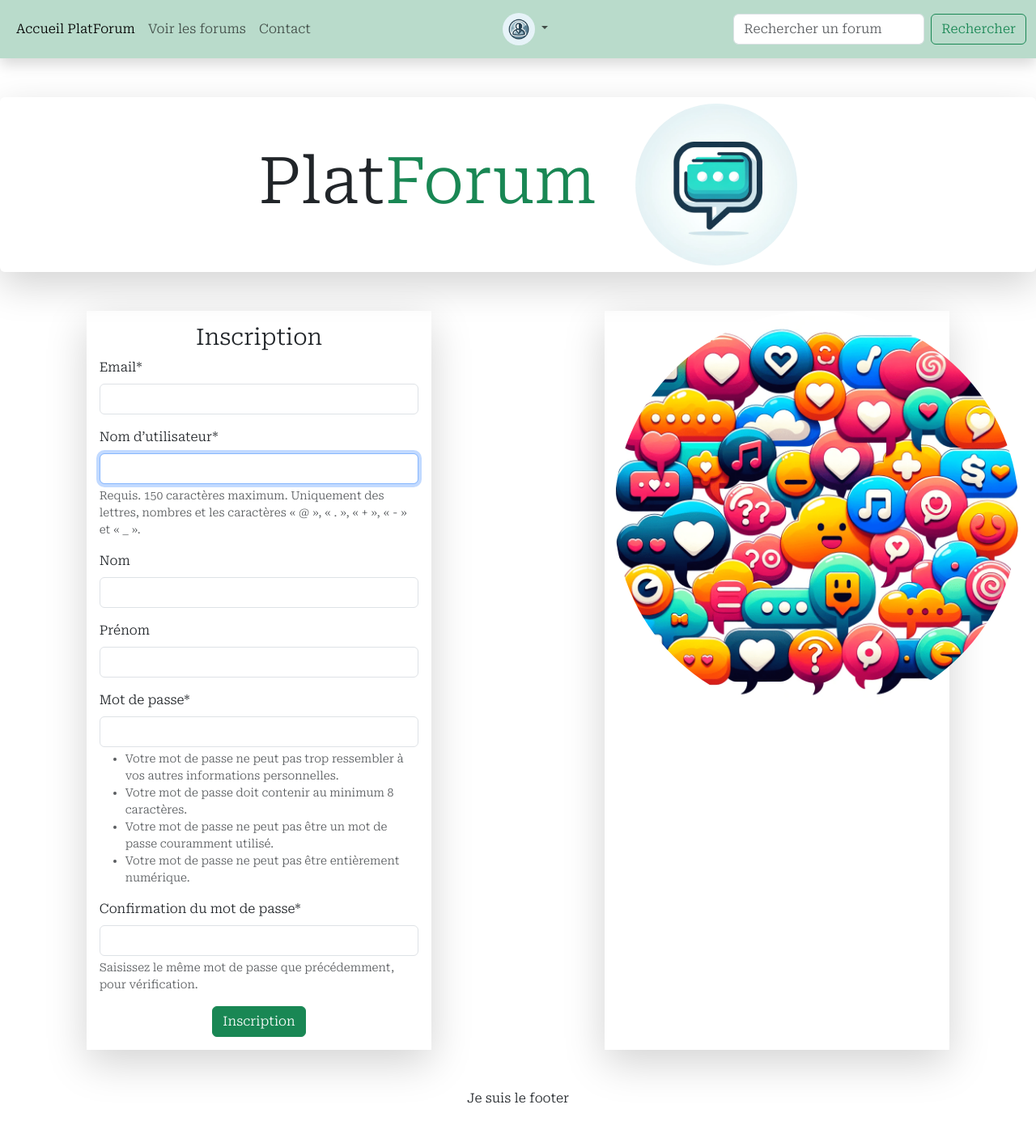
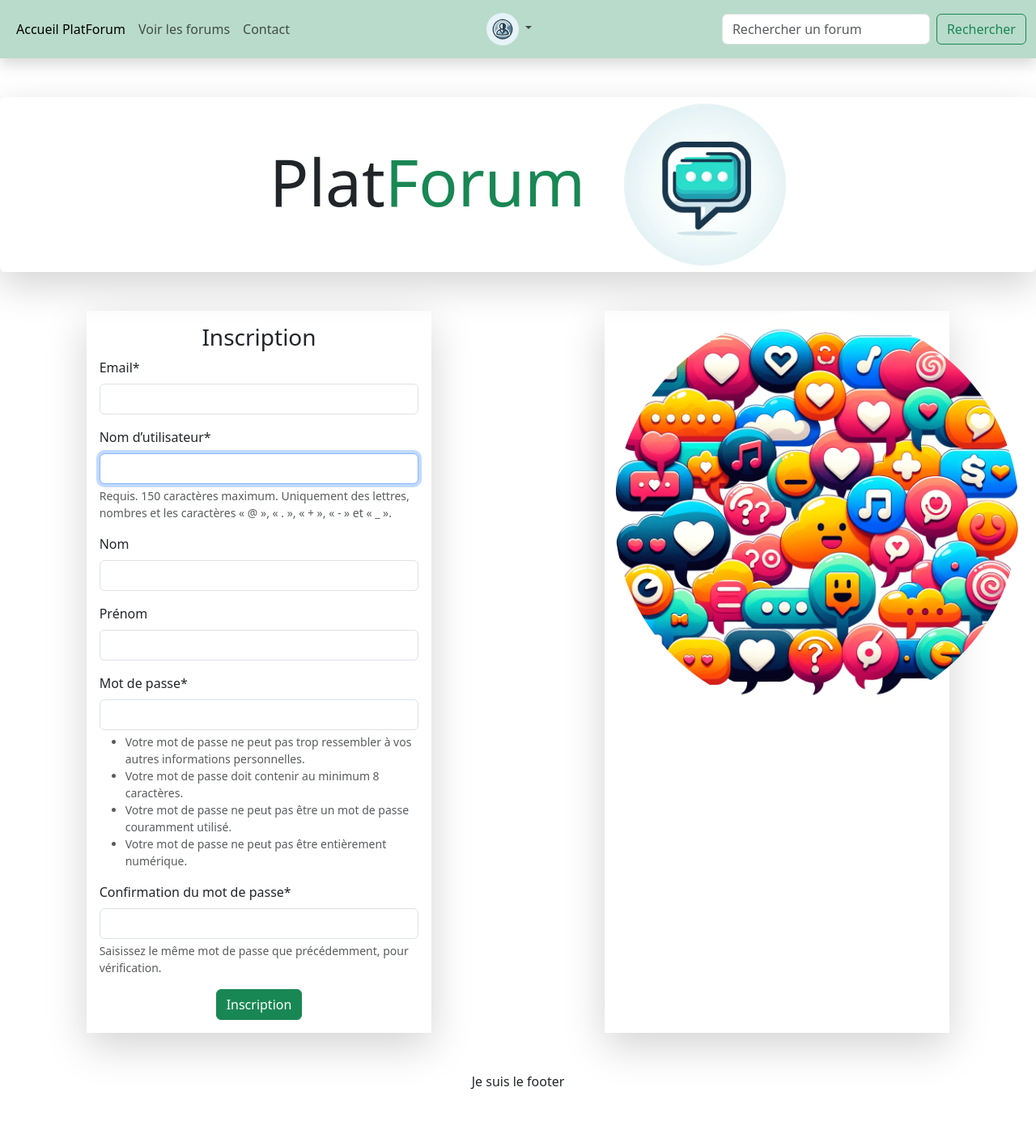
Before and after one commit to gabigab117/platforum, a Django app: page /account/signup/ in a window 1280 px wide. Shown: the whole page at 81% size. After the commit the page ends 1346 px from the top, so only its background shows below. Run offline with Django 5.2, Linux system fonts and the light colour scheme; parts of the project's set-up code (start-up, migrations or seed data) failed here and were passed over; some libraries are stand-ins or nearby versions.

Commit message:
add roboto to fonts

```diff
--- a/platforum_project/static/css/style.css
+++ b/platforum_project/static/css/style.css
@@ -1,7 +1,7 @@
-@import url('https://fonts.googleapis.com/css2?family=Roboto+Serif:opsz,wght@8..144,300&display=swap');
+@import url('https://fonts.googleapis.com/css2?family=Roboto:ital,wght@0,100;0,300;0,400;0,500;0,700;0,900;1,100;1,300;1,400;1,500;1,700;1,900&display=swap')
 
 body {
-    font-family: 'Roboto Serif', sans-serif;
+    font-family: 'Roboto', sans-serif;
 }
 
 .cat-link {
```
